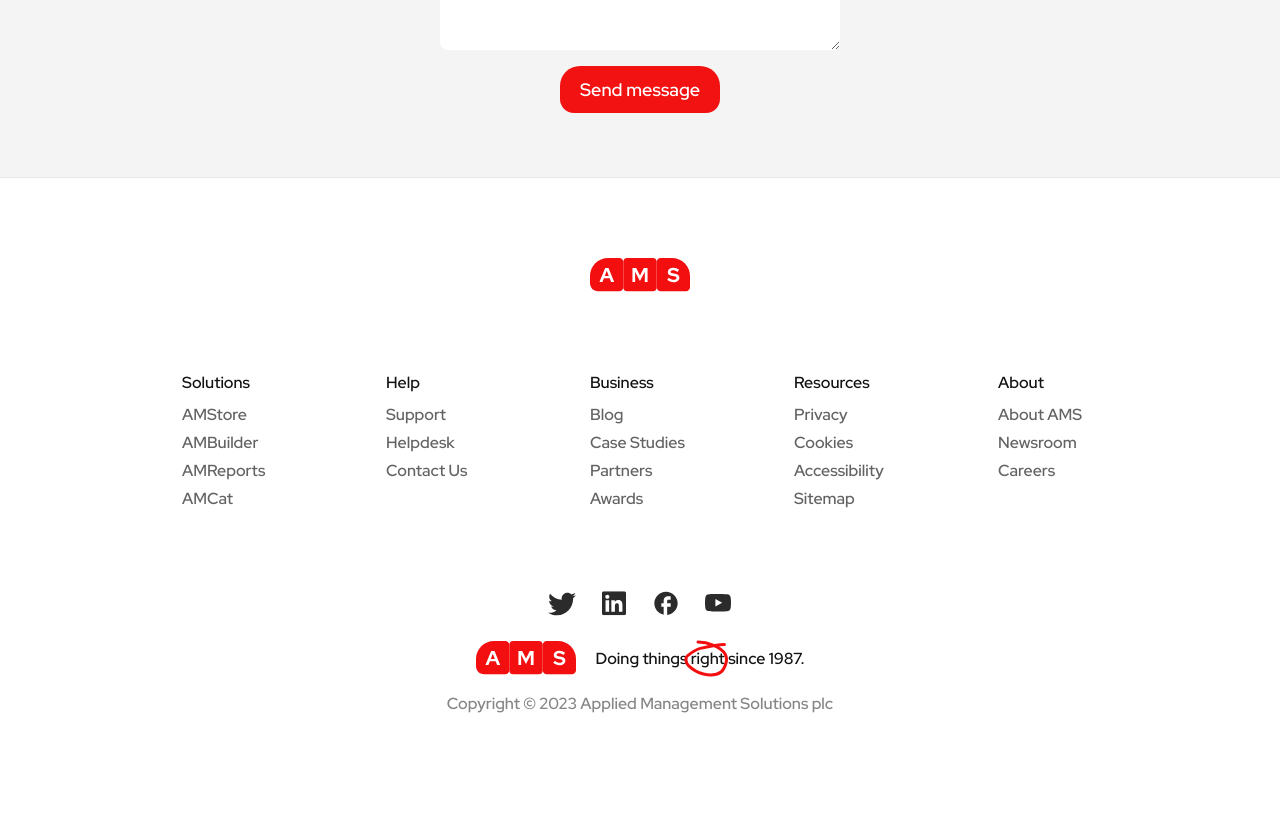
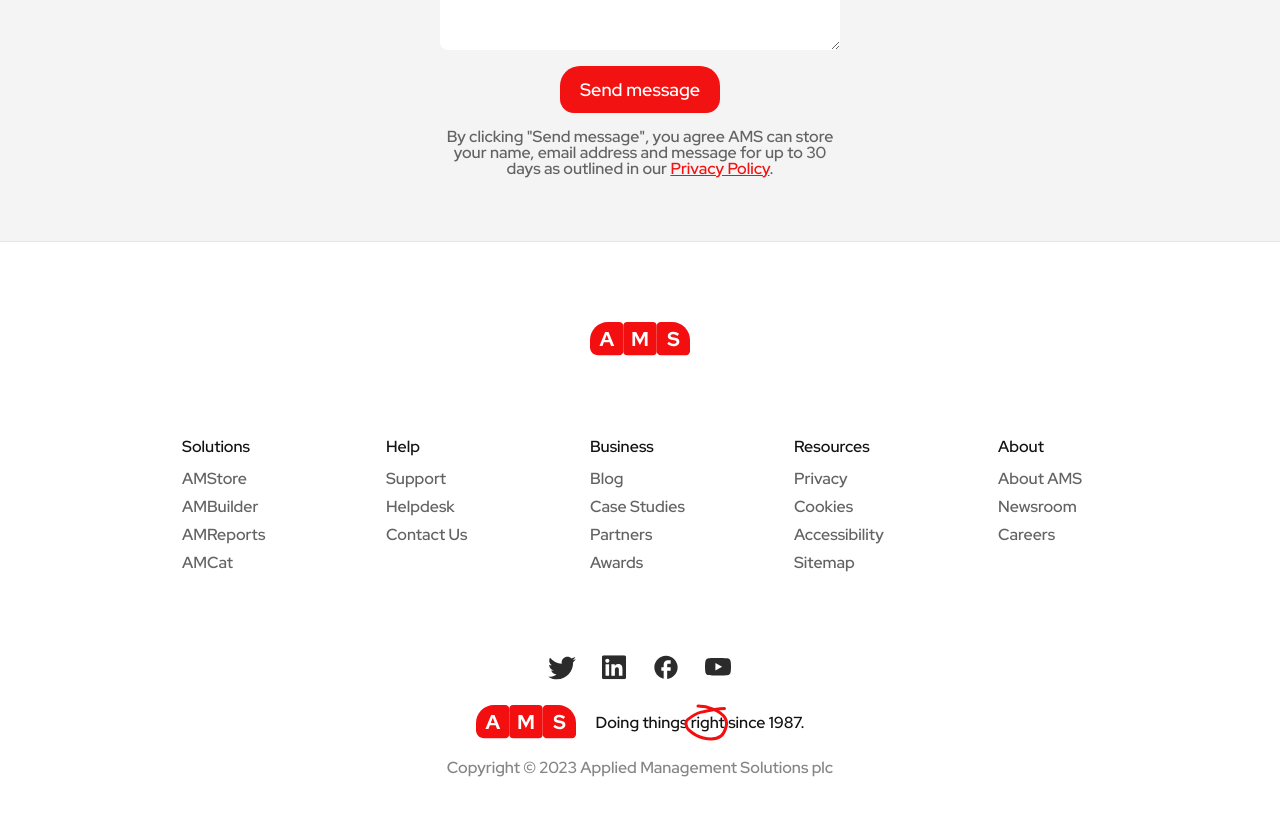
Before and after one commit to kierandrewett/6.2-ams-website, a Next.js app: page / in a window 1280 px wide. Shown: the part 3260-4076 px from the top of the page. Before the commit the page ends 4052 px from the top, so only its background shows below. Built offline with nearby package versions, Linux system fonts and the light colour scheme.

Commit message:
👔 Add legal information about sending a message

```diff
--- a/src/pages/index.tsx
+++ b/src/pages/index.tsx
@@ -1,4 +1,5 @@
 import HCaptcha from "@hcaptcha/react-hcaptcha";
+import Link from "next/link";
 import React from "react";
 import { DockerLogo } from "../art/client-logos/Docker";
 import { GoogleLogo } from "../art/client-logos/Google";
@@ -390,6 +391,15 @@
 							>
 								{formState == FormState.Submitting ? "Sending..." : "Send message"}
 							</Button>
+
+							<small className={"ams-text-center"}>
+								By clicking "Send message", you agree AMS can store your name, email
+								address and message for up to 30 days as outlined in our{" "}
+								<Link target={"_blank"} href={"/resources/privacy"}>
+									Privacy Policy
+								</Link>
+								.
+							</small>
 						</form>
 					) : (
 						<p style={{ height: "400px" }}>
--- a/src/styles/typography.scss
+++ b/src/styles/typography.scss
@@ -45,6 +45,11 @@
 	font-weight: 500;
 }
 
+small {
+	font-weight: 500;
+	color: var(--ams-gray4);
+}
+
 .ams-eyebrow,
 .ams-highlight {
 	color: var(--ams-red);
```
